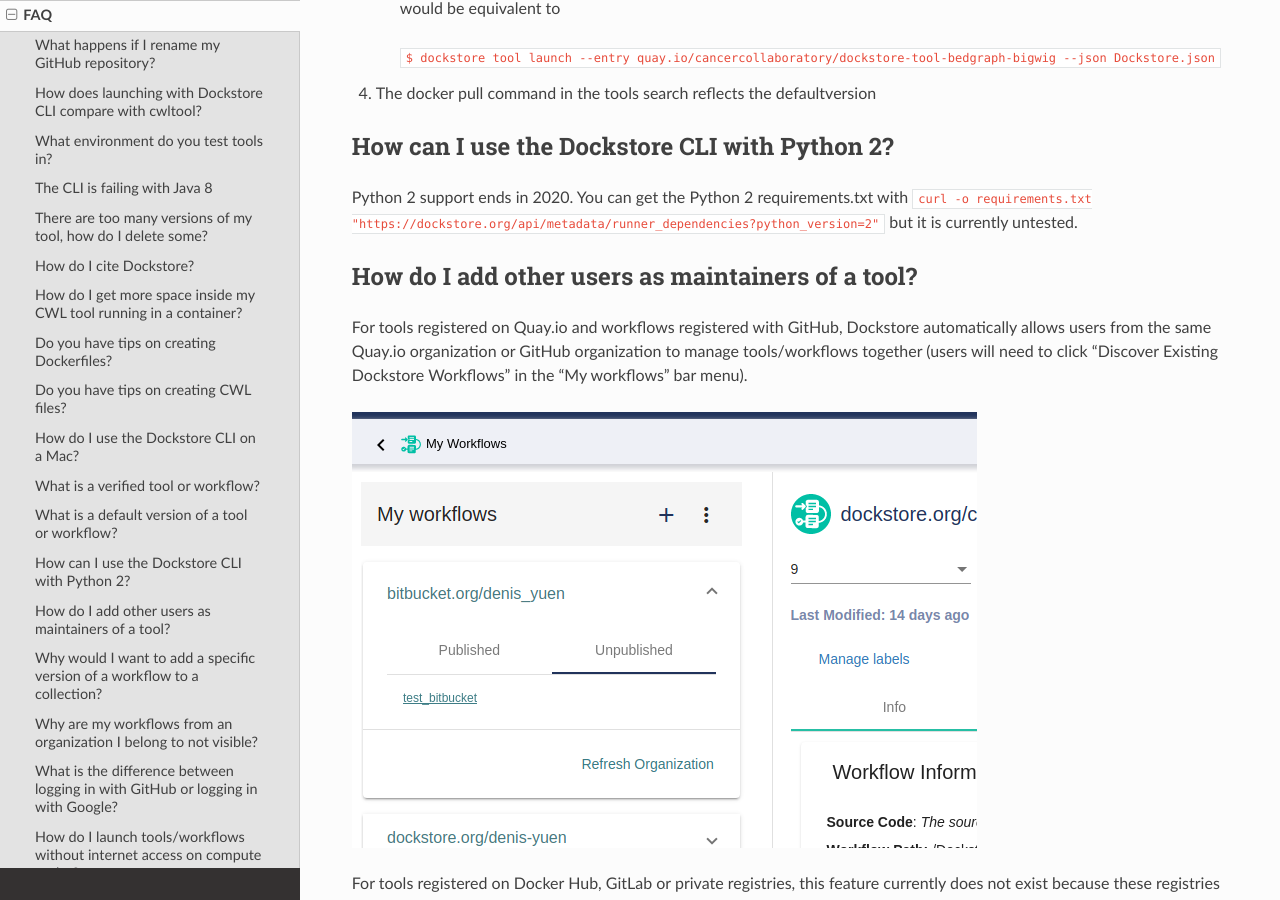
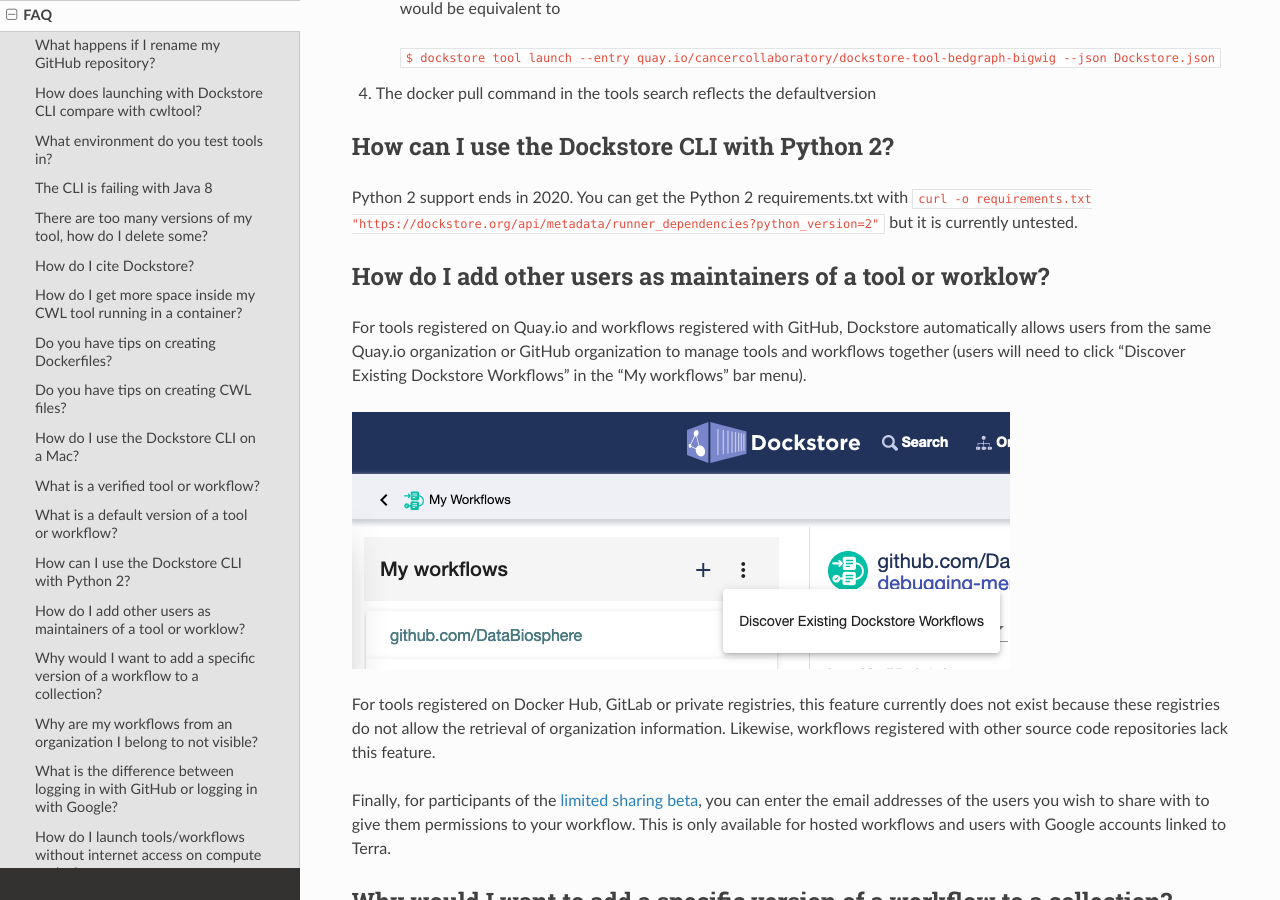
Before and after one commit to dockstore/dockstore-documentation, a Sphinx documentation site: the page built from docs/faq.rst, in a window 1280 px wide and 900 px high, scrolled down 4318 px. Built offline with Sphinx 7.4.7 and the Read the Docs theme 2.0.0, drawn with Linux system fonts in a browser that asks for light colours.

Commit message:
update screenshot to include discover workflows button

```diff
--- a/docs/faq.rst
+++ b/docs/faq.rst
@@ -255,12 +255,12 @@
 Python 2 support ends in 2020. You can get the Python 2 requirements.txt with ``curl -o requirements.txt "https://dockstore.org/api/metadata/runner_dependencies?python_version=2"``
 but it is currently untested.
 
-How do I add other users as maintainers of a tool?
---------------------------------------------------
+How do I add other users as maintainers of a tool or worklow?
+-------------------------------------------------------------
 
 For tools registered on Quay.io and workflows registered with GitHub,
 Dockstore automatically allows users from the same Quay.io organization
-or GitHub organization to manage tools/workflows together (users will
+or GitHub organization to manage tools and workflows together (users will
 need to click "Discover Existing Dockstore Workflows" in the "My workflows"
 bar menu).
 
```
Also changed, not shown: docs/discover_existing_workflows_screenshot.png.
